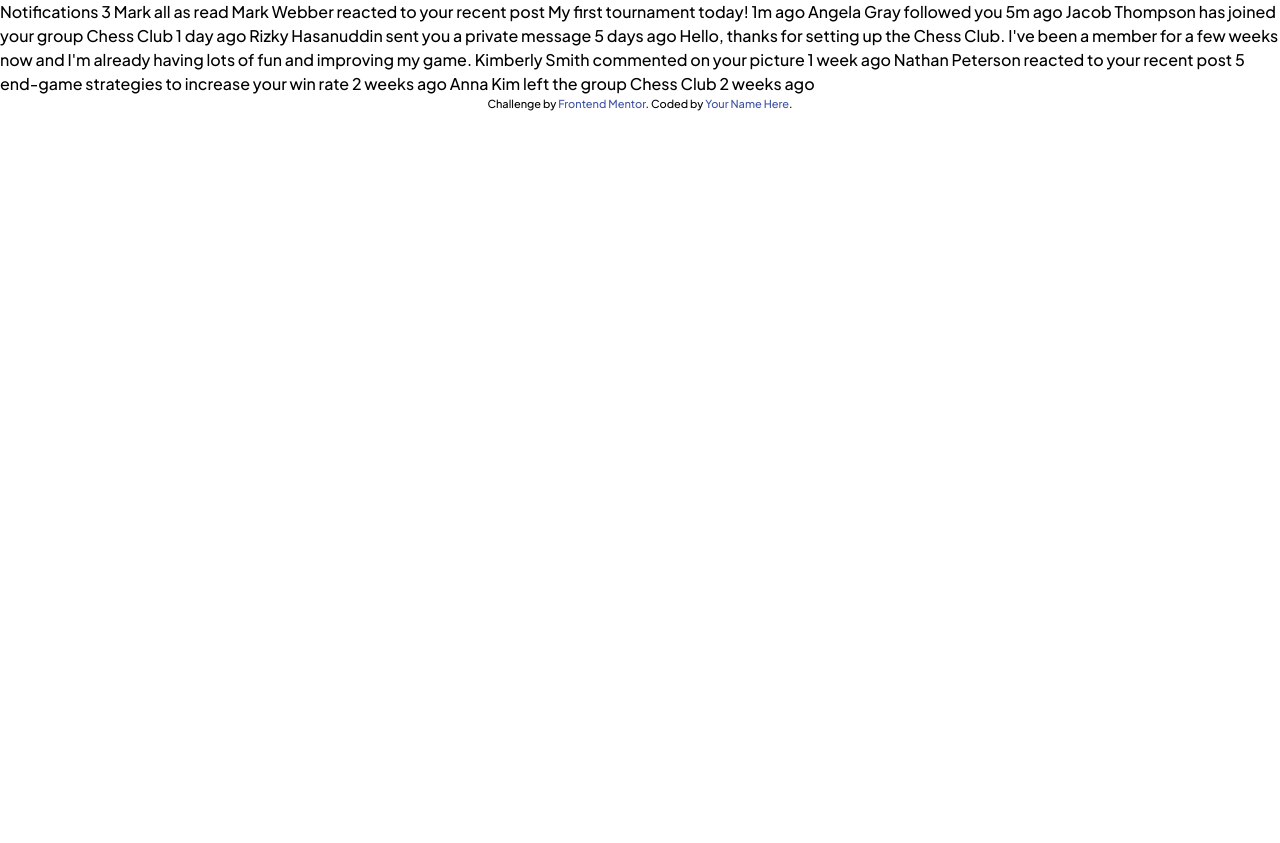
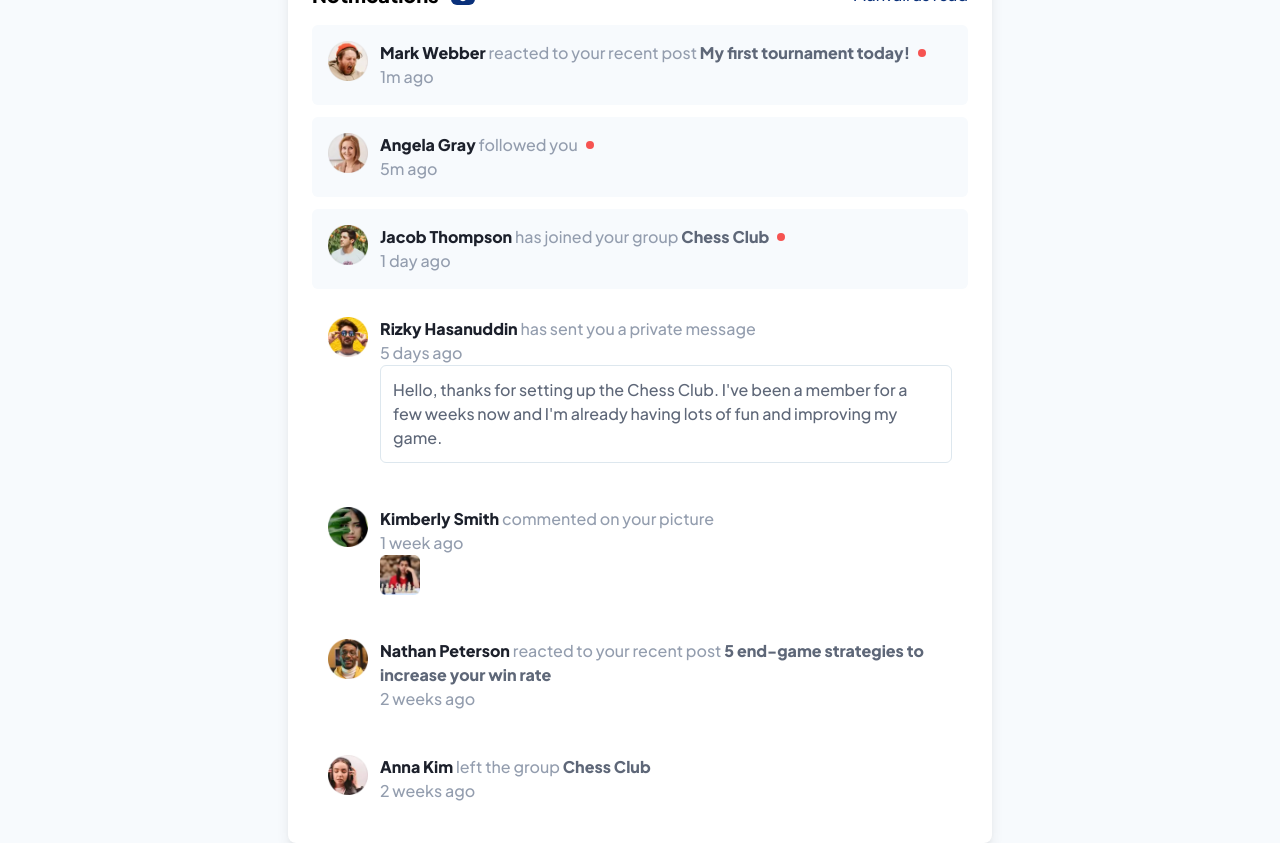
Before and after one commit to jdnCreations/notifications-page, a website: page index.html in a window 1280 px wide. Before the commit the page ends 800 px from the top, so only its background shows below. Drawn offline with Linux system fonts and the light colour scheme.

Commit message:
mark as read functionality

```diff
--- a/index.css
+++ b/index.css
@@ -8,3 +8,12 @@ body {
     font-family: "Plus Jakarta Sans";
     font-size: 1rem;
 }
+
+.unread {
+    @apply bg-neutralVeryLightGrayishBlue;
+}
+
+/*
+.notif > div > div > span {
+    visibility: none;
+} */
--- a/index.html
+++ b/index.html
@@ -9,44 +9,136 @@
   <title>Frontend Mentor | Notifications page</title>
   <link rel="stylesheet" href="/dist/output.css">
 
-  <!-- Feel free to remove these styles or customise in your own stylesheet 👍 -->
-  <style>
-    .attribution { font-size: 11px; text-align: center; }
-    .attribution a { color: hsl(228, 45%, 44%); }
-  </style>
 </head>
-<body>
+<body class="h-screen flex items-center justify-center bg-neutralVeryLightGrayishBlue">
 
-  Notifications 3
+  <!-- PAGE CONTAINER -->
+  <div class="flex flex-col max-w-[44rem] bg-neutralWhite p-6 rounded-lg shadow-lg">
 
-  Mark all as read
+    <!-- HEADER -->
+    <header class="flex justify-between mb-4 items-center">
+      <h1 class="font-bold text-xl flex items-center gap-3">Notifications <span id="notif-count" class="text-sm font-normal bg-primaryBlue text-neutralWhite px-2 rounded-md">3</span></h1>
+      <button id="mark-as-read" href="#" class="text-primaryBlue">Mark all as read</button>
+    </header>
 
-  Mark Webber reacted to your recent post My first tournament today!
-  1m ago
+    <!-- NOTIFICATIONS -->
+    <div class="flex flex-col gap-3">
 
-  Angela Gray followed you
-  5m ago
+      <div class="p-4 flex rounded-md gap-3 notif unread">
+        <img class="w-10 h-10" src="./assets/images/avatar-mark-webber.webp" alt="profile picutre">
+        <div class="flex flex-col">
+          <div class="flex gap-2">
+            <p class="text-neutralGrayishBlue"><span class="font-bold text-neutralVeryDarkBlue hover:text-primaryBlue cursor-pointer">Mark Webber</span> reacted to your recent post <a href="#" class="text-neutralDarkGrayishBlue hover:text-primaryBlue font-bold">My first tournament today!</a></p>
+            <span class="w-2 h-2 bg-primaryRed rounded-full self-center"></span>
+          </div>
+          <p class="text-neutralGrayishBlue">1m ago</p>
+        </div>
+      </div>
 
-  Jacob Thompson has joined your group Chess Club
-  1 day ago
+      <div class="p-4 flex rounded-md gap-3 notif unread">
+        <img class="w-10 h-10" src="./assets/images/avatar-angela-gray.webp" alt="profile picture">
+        <div class="flex flex-col">
+          <div class="flex gap-2">
+            <p class="text-neutralGrayishBlue"><span class="font-bold text-neutralVeryDarkBlue hover:text-primaryBlue cursor-pointer">Angela Gray</span> followed you</p>
+            <span class="w-2 h-2 bg-primaryRed rounded-full self-center"></span>
+          </div>
+          <p class="text-neutralGrayishBlue">5m ago</p>
+        </div>
+      </div>
 
-  Rizky Hasanuddin sent you a private message
-  5 days ago
-  Hello, thanks for setting up the Chess Club. I've been a member for a few weeks now and
-  I'm already having lots of fun and improving my game.
+      <div class="p-4 flex rounded-md gap-3 notif unread">
+        <img class="w-10 h-10" src="./assets/images/avatar-jacob-thompson.webp" alt="profile picture">
+        <div class="flex flex-col">
+          <div class="flex gap-2">
+            <p class="text-neutralGrayishBlue">
+              <span class="font-bold text-neutralVeryDarkBlue hover:text-primaryBlue cursor-pointer">
+                Jacob Thompson
+              </span> has joined your group
+              <a class="font-bold text-neutralDarkGrayishBlue hover:text-primaryBlue" href="#">
+                Chess Club
+              </a>
+            </p>
+            <span class="w-2 h-2 bg-primaryRed rounded-full self-center"></span>
+          </div>
+          <p class="text-neutralGrayishBlue">1 day ago</p>
+        </div>
+      </div>
 
-  Kimberly Smith commented on your picture
-  1 week ago
+      <div class="p-4 flex rounded-md gap-3 notif">
+        <img class="w-10 h-10" src="./assets/images/avatar-rizky-hasanuddin.webp" alt="profile picture">
+        <div class="flex flex-col">
+          <p class="text-neutralGrayishBlue"><span class="font-bold text-neutralVeryDarkBlue hover:text-primaryBlue cursor-pointer">Rizky Hasanuddin</span> has sent you a private message</p>
+          <p class="text-neutralGrayishBlue">5 days ago</p>
+          <div class="p-3 hover:bg-neutralLightGrayishBlue__1 cursor-pointer text-neutralDarkGrayishBlue rounded-md border border-neutralLightGrayishBlue__2">
+            Hello, thanks for setting up the Chess Club. I've been a member for a few weeks now and I'm already having lots of fun and improving my game.
+          </div>
+        </div>
+      </div>
 
-  Nathan Peterson reacted to your recent post 5 end-game strategies to increase your win rate
-  2 weeks ago
+      <div class="p-4 flex rounded-md gap-3 notif">
+        <img class="w-10 h-10" src="./assets/images/avatar-kimberly-smith.webp" alt="profile picture">
+        <div class="flex flex-col">
+          <p class="text-neutralGrayishBlue"><span class="font-bold text-neutralVeryDarkBlue hover:text-primaryBlue cursor-pointer">Kimberly Smith</span> commented on your picture</p>
+          <p class="text-neutralGrayishBlue">1 week ago</p>
+          <img src="./assets/images/image-chess.webp" class="w-10 h-10" alt="person playing chess">
+        </div>
+      </div>
 
-  Anna Kim left the group Chess Club
-  2 weeks ago
+      <div class="p-4 flex rounded-md gap-3 notif">
+        <img class="w-10 h-10" src="./assets/images/avatar-nathan-peterson.webp" alt="profile picture">
+        <div class="flex flex-col">
+          <p class="text-neutralGrayishBlue">
+            <span class="font-bold text-neutralVeryDarkBlue hover:text-primaryBlue cursor-pointer">
+              Nathan Peterson
+            </span> reacted to your recent post
+            <a href="#" class="text-neutralDarkGrayishBlue hover:text-primaryBlue font-bold">
+              5 end-game strategies to increase your win rate
+            </a></p>
+          <p class="text-neutralGrayishBlue">
+            2 weeks ago
+          </p>
+        </div>
+      </div>
 
-  <div class="attribution">
-    Challenge by <a href="https://www.frontendmentor.io?ref=challenge" target="_blank">Frontend Mentor</a>.
-    Coded by <a href="#">Your Name Here</a>.
+      <div class="p-4 flex rounded-md gap-3 notif">
+        <img class="w-10 h-10" src="./assets/images/avatar-anna-kim.webp" alt="profile picture">
+        <div class="flex flex-col">
+          <p class="text-neutralGrayishBlue"><span class="font-bold text-neutralVeryDarkBlue hover:text-primaryBlue cursor-pointer">Anna Kim</span> left the group <a href="#" class="font-bold text-neutralDarkGrayishBlue hover:text-primaryBlue">Chess Club</a></p>
+          <p class="text-neutralGrayishBlue">2 weeks ago</p>
+        </div>
+      </div>
+
+    </div>
   </div>
+
+
+  <script>
+    // 40 minutes so far
+    // started again @ 9:26AM 15/07
+
+    let notifications = document.getElementsByClassName("notif");
+    let unread = document.querySelectorAll(".unread");
+
+    let unreadDots = document.querySelectorAll("span.bg-primaryRed");
+
+    console.log(unread);
+    console.log(unreadDots.length);
+
+    const notificationCount = document.querySelector("#notif-count");
+    const markAllAsRead = document.querySelector("#mark-as-read");
+
+    markAllAsRead.addEventListener('click', () => {
+      for (let i = 0; i < unread.length; ++i) {
+        console.log('run: ' + i);
+        unread[i].classList.remove("unread");
+        unreadDots[i].style.visibility = "hidden";
+      }
+      notificationCount.innerHTML = "0";
+
+      console.log(unread);
+    })
+
+
+  </script>
 </body>
 </html>
--- a/tailwind.config.js
+++ b/tailwind.config.js
@@ -1,6 +1,6 @@
 /** @type {import('tailwindcss').Config} */
 module.exports = {
-  content: ["./*.html"],
+  content: ["*.html"],
   theme: {
     extend: {},
     fontFamily: '',
```
Also changed, not shown: dist/output.css.
